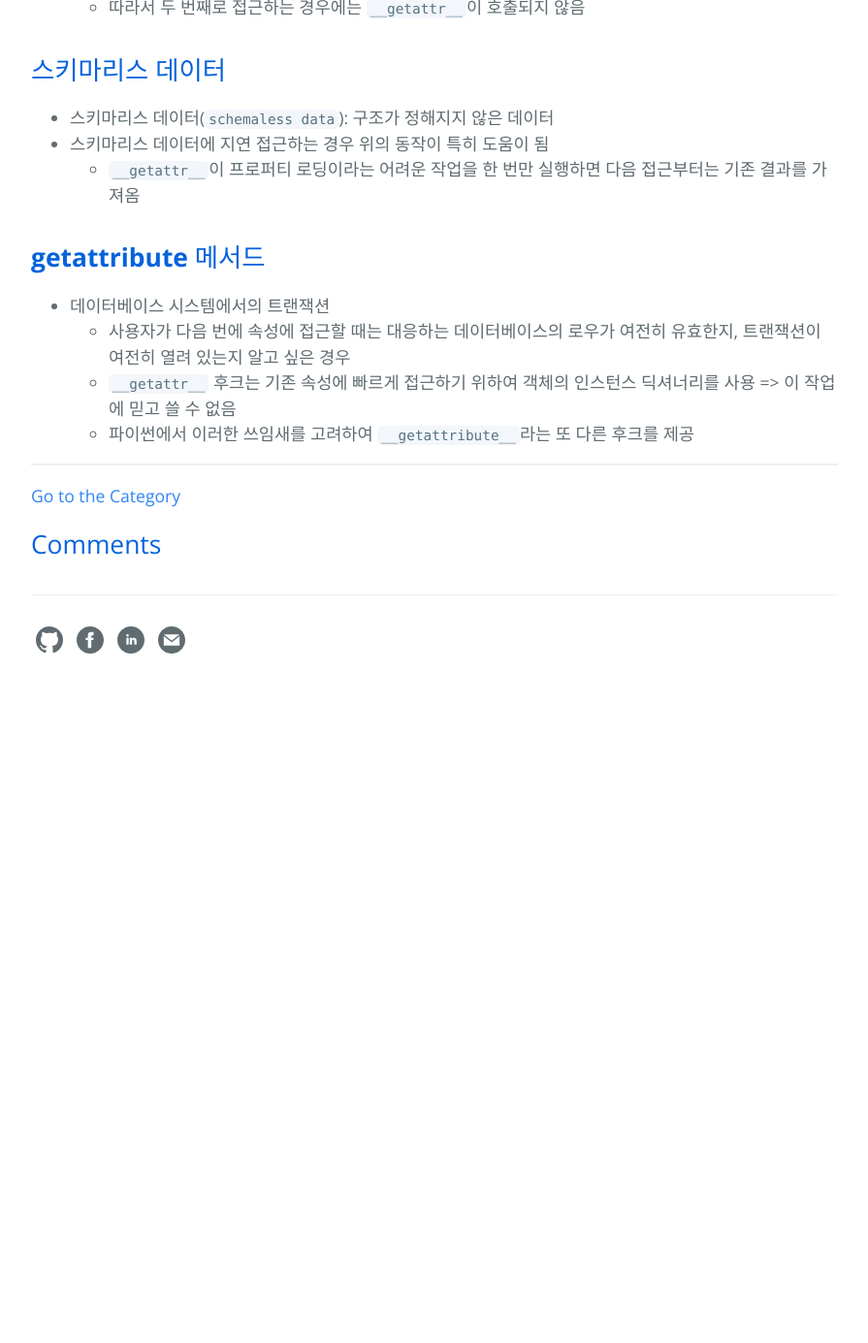
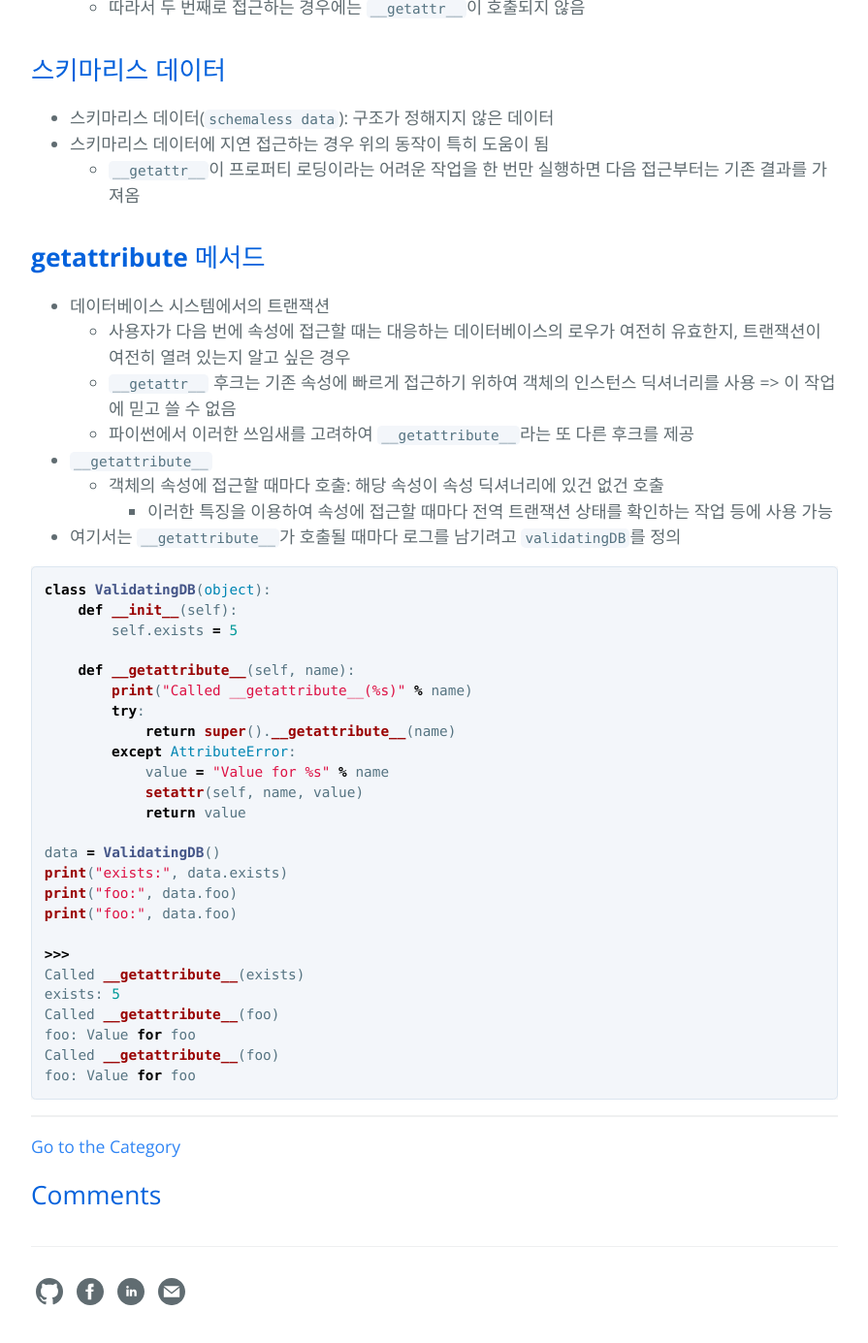
Before and after one commit to hcnoh/hcnoh.github.io, a Jekyll site: the page built from _posts/2018-10-17-effective-python-way32.md, in a window 1280 px wide and 1400 px high, scrolled down 1831 px. Shown: the top 1385 px of the window at 97% size, without its empty margins (192-1087 px from the left). Built offline with Jekyll 4.4.1, drawn with Linux system fonts in a browser that asks for light colours; comment, search, counter and statistics services are not loaded; before the commit the page ends 2559 px from its top, so only the background shows below that.

Commit message:
Update 2018-10-17-effective-python-way32.md

````diff
--- a/_posts/2018-10-17-effective-python-way32.md
+++ b/_posts/2018-10-17-effective-python-way32.md
@@ -80,3 +80,35 @@ foo: Value for foo
     - 사용자가 다음 번에 속성에 접근할 때는 대응하는 데이터베이스의 로우가 여전히 유효한지, 트랜잭션이 여전히 열려 있는지 알고 싶은 경우
     - `__getattr__` 후크는 기존 속성에 빠르게 접근하기 위하여 객체의 인스턴스 딕셔너리를 사용 => 이 작업에 믿고 쓸 수 없음
     - 파이썬에서 이러한 쓰임새를 고려하여 `__getattribute__`라는 또 다른 후크를 제공
+- `__getattribute__`
+    - 객체의 속성에 접근할 때마다 호출: 해당 속성이 속성 딕셔너리에 있건 없건 호출
+        - 이러한 특징을 이용하여 속성에 접근할 때마다 전역 트랜잭션 상태를 확인하는 작업 등에 사용 가능
+- 여기서는 `__getattribute__`가 호출될 때마다 로그를 남기려고 `validatingDB`를 정의
+
+```python
+class ValidatingDB(object):
+    def __init__(self):
+        self.exists = 5
+
+    def __getattribute__(self, name):
+        print("Called __getattribute__(%s)" % name)
+        try:
+            return super().__getattribute__(name)
+        except AttributeError:
+            value = "Value for %s" % name
+            setattr(self, name, value)
+            return value
+
+data = ValidatingDB()
+print("exists:", data.exists)
+print("foo:", data.foo)
+print("foo:", data.foo)
+
+>>>
+Called __getattribute__(exists)
+exists: 5
+Called __getattribute__(foo)
+foo: Value for foo
+Called __getattribute__(foo)
+foo: Value for foo
+```
````
